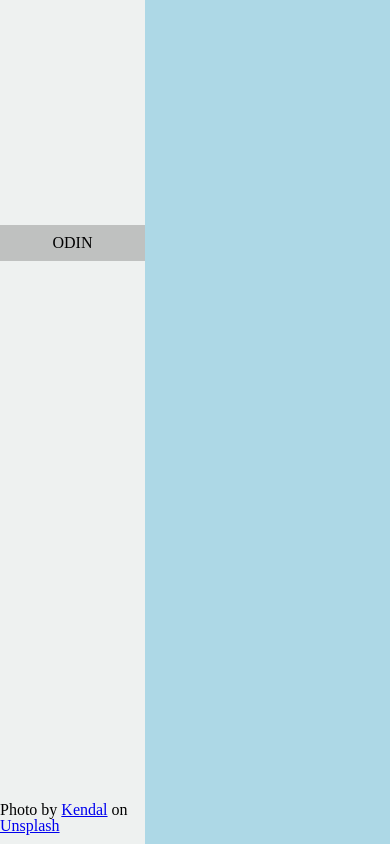
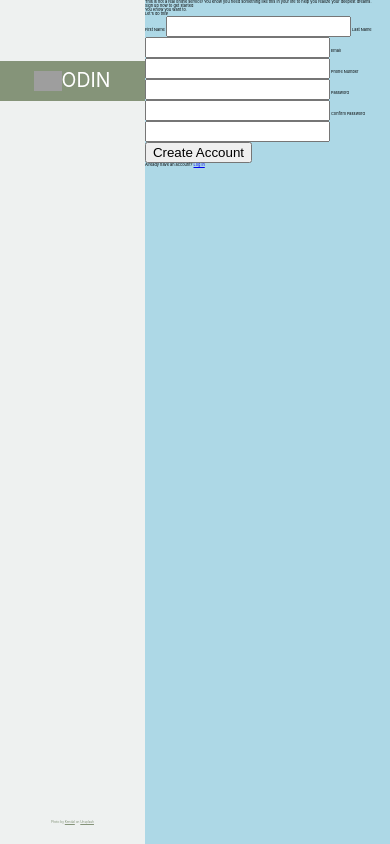
Before and after one commit to ClaudioCamba/sign-up-form, a plain HTML site: page index.html in a window 390 px wide. Drawn offline with Linux system fonts and the light colour scheme; grey boxes are pictures that could not be loaded.

Commit message:
Hero image section (left) responsive on desktop and html content added for sign-up section (right)

```diff
--- a/css/style.css
+++ b/css/style.css
@@ -128,17 +128,32 @@ table {
   border-collapse: collapse;
   border-spacing: 0;
 }
-* {
+html * {
   box-sizing: border-box;
 }
+html body {
+  font-family: -apple-system, BlinkMacSystemFont, "Segoe UI", Roboto, Helvetica,
+    Arial, sans-serif, "Apple Color Emoji", "Segoe UI Emoji", "Segoe UI Symbol";
+}
+
 /* Variables */
 :root {
   --white-color: #fff;
   --padding-10: 10px;
-  --black-transparent: rgba(0, 0, 0, 0.2);
+  --green-transparent: rgba(89, 109, 72, 0.7);
+
+  font-size: min(1vw, 16px);
 }
-/* Functions cal(), max(), min() and clamp()*/
-/* rem */
+
+/* All */
+.signup-container {
+  height: 100vh;
+  max-width: 1440px;
+  margin: 0 auto;
+  display: flex;
+  justify-content: center;
+  align-items: stretch;
+}
 
 /* KV - Left Image */
 .signup-container .signup-kv {
@@ -152,24 +167,33 @@ table {
   flex-direction: column;
   justify-content: space-between;
   align-items: center;
-  padding: 225px 0 10px 0;
+  padding-bottom: 20px;
+  padding-top: min(15.625vw, 225px);
 }
 .signup-kv-title {
-  background-color: var(--black-transparent);
+  background-color: var(--green-transparent);
   padding: var(--padding-10, 10px);
   width: 100%;
   text-align: center;
+  display: flex;
+  justify-content: center;
+  align-items: center;
+}
+.signup-kv img {
+  width: min(6.9444vw, 100px);
+}
+.signup-kv h1 {
+  font-size: 5rem;
+  color: var(--white-color);
+}
+.signup-kv span,
+.signup-kv span a {
+  font-size: 0.8rem;
+  color: var(--green-transparent);
 }
 
+/* Sign-up Form */
 .signup-container .signup-main {
   background-color: lightblue;
   width: max(62.85%, 905px);
 }
-.signup-container {
-  height: 100vh;
-  max-width: 1440px;
-  margin: 0 auto;
-  display: flex;
-  justify-content: center;
-  align-items: stretch;
-}
--- a/index.html
+++ b/index.html
@@ -11,6 +11,10 @@
     <div class="signup-container">
       <header class="signup-kv">
         <div class="signup-kv-title">
+          <img
+            src="https://cdn.statically.io/gh/TheOdinProject/curriculum/5f37d43908ef92499e95a9b90fc3cc291a95014c/html_css/project-sign-up-form/odin-lined.png"
+            alt="Odin Logo"
+          />
           <h1>ODIN</h1>
         </div>
 
@@ -27,7 +31,52 @@
           ></span
         >
       </header>
-      <main class="signup-main"></main>
+      <div class="signup-main">
+        <h2>
+          This is not a real online service! You know you need something like
+          this in your life to help you realize your deepest dreams.
+        </h2>
+        <h2>Sign up <em>now</em> to get started</h2>
+        <h2>You <em>Know</em> you want to.</h2>
+
+        <form>
+          <fieldset>
+            <legend>Let's do this!</legend>
+
+            <label for="firstName"
+              >First Name <input type="text" name="firstName" id="firstName"
+            /></label>
+
+            <label for="lastName"
+              >Last Name <input type="text" name="lastName" id="lastName"
+            /></label>
+
+            <label for="email"
+              >Email <input type="email" name="email" id="email"
+            /></label>
+
+            <label for="phoneNumber"
+              >Phone Number
+              <input type="tel" name="phoneNumber" id="phoneNumber"
+            /></label>
+
+            <label for="password"
+              >Password <input type="password" name="password" id="password"
+            /></label>
+
+            <label for="passwordConfirm"
+              >Confirm Password
+              <input
+                type="password"
+                name="passwordConfirm"
+                id="passwordConfirm"
+            /></label>
+
+            <input type="submit" value="Create Account" />
+          </fieldset>
+        </form>
+        <p>Already have an account? <a href="#">Log in</a></p>
+      </div>
     </div>
   </body>
 </html>
```
